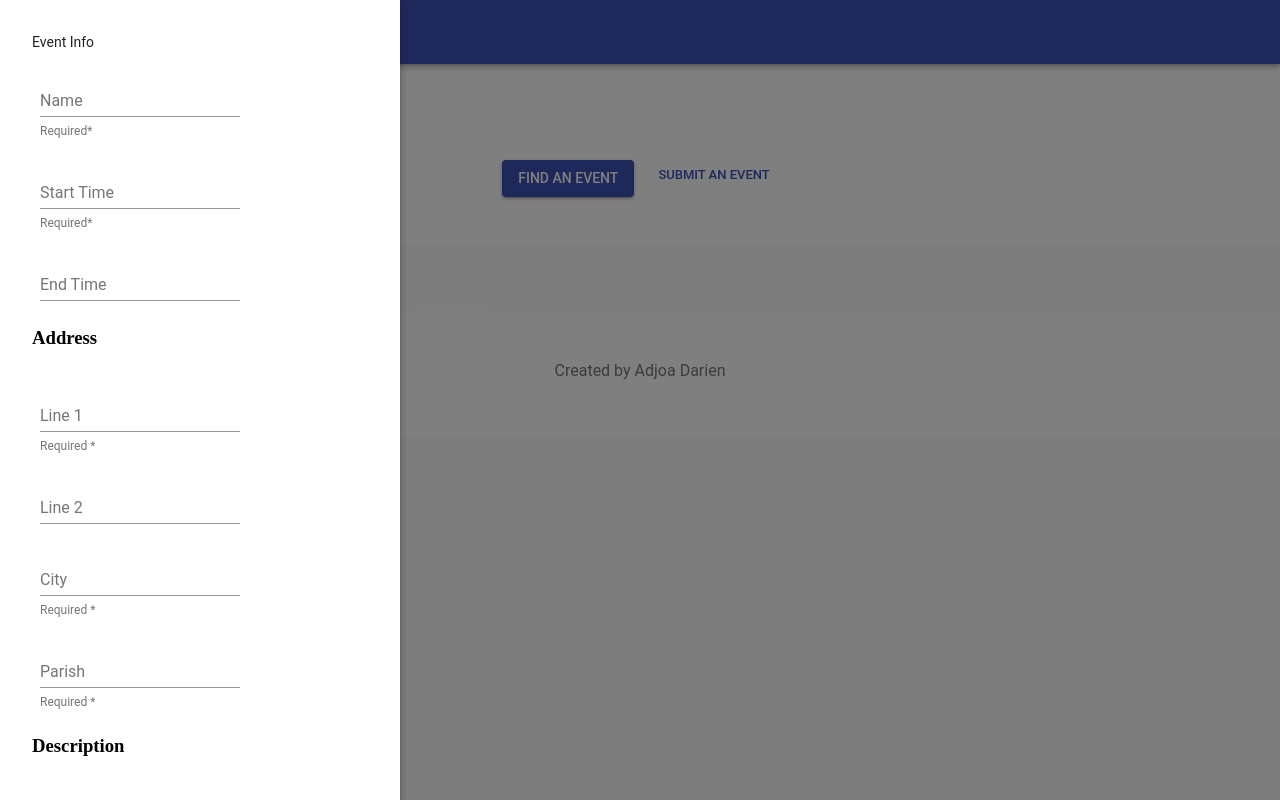
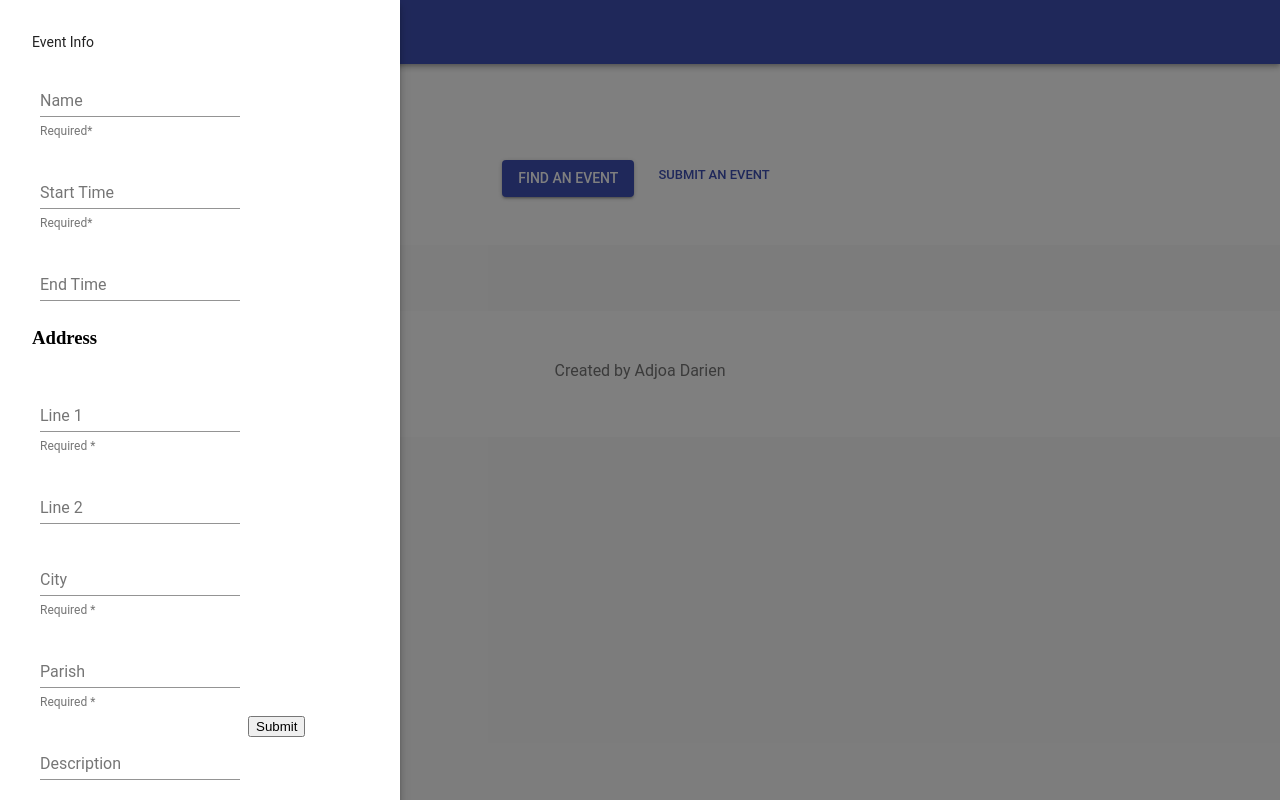
Before and after one commit to Adjoa/happenings-ja, a React (Create React App) app in the folder client/: page / in a window 1280 px wide. Both pictures are taken after a click on the button "SUBMIT AN EVENT". Built offline with nearby package versions, Linux system fonts and the light colour scheme.

Commit message:
in EventForm, convert description to TextField

```diff
--- a/client/src/containers/EventForm.js
+++ b/client/src/containers/EventForm.js
@@ -193,18 +193,13 @@ class EventForm extends React.Component {
                   margin="normal"
                 />
 
-              <h3>Description</h3>
               <TextField
-                name="end_time"
-                label="End Time"
+                name="description"
+                label="Description"
                 className={classes.textField}
                 onChange={this.handleChange}
                 margin="normal"
               />
-
-              <input type="textarea"
-                name="description"
-                onChange={this.handleChange} />
 
             <input type="submit" value="Submit"/>
           </form>
```
